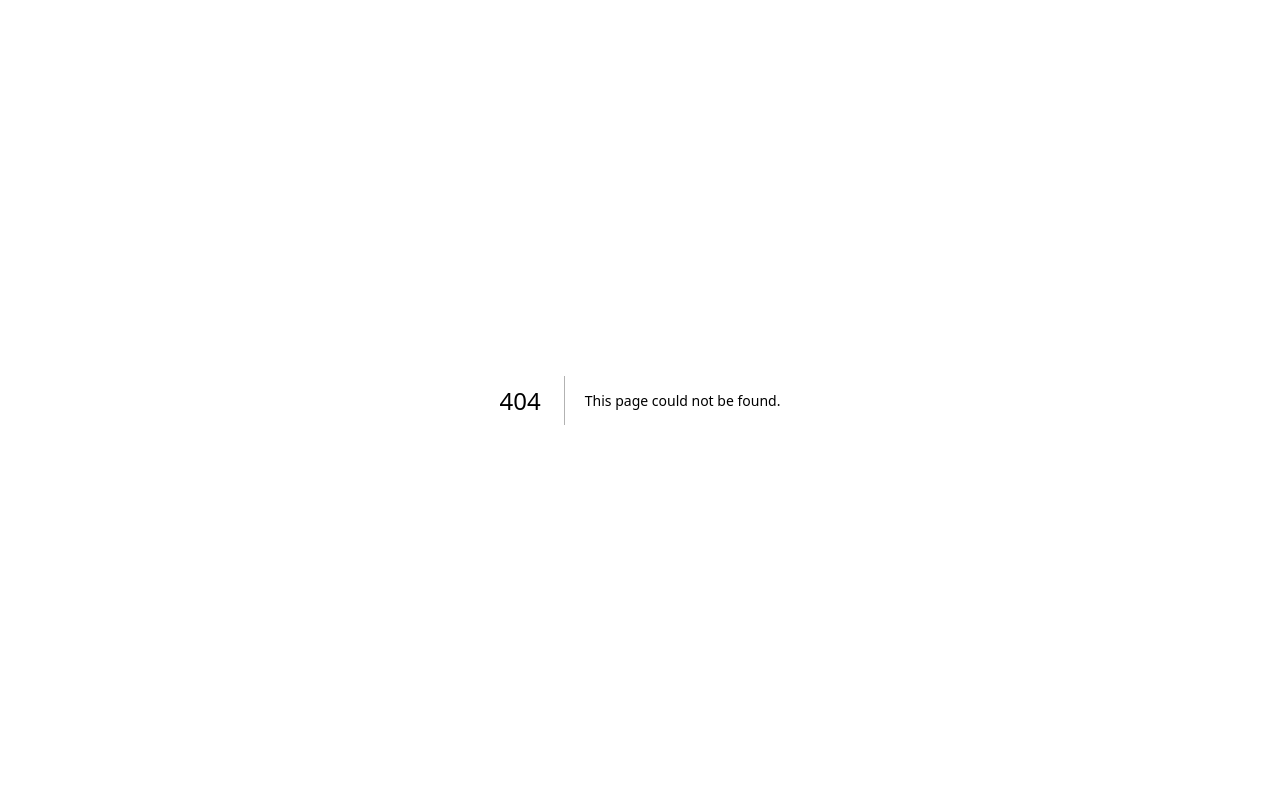
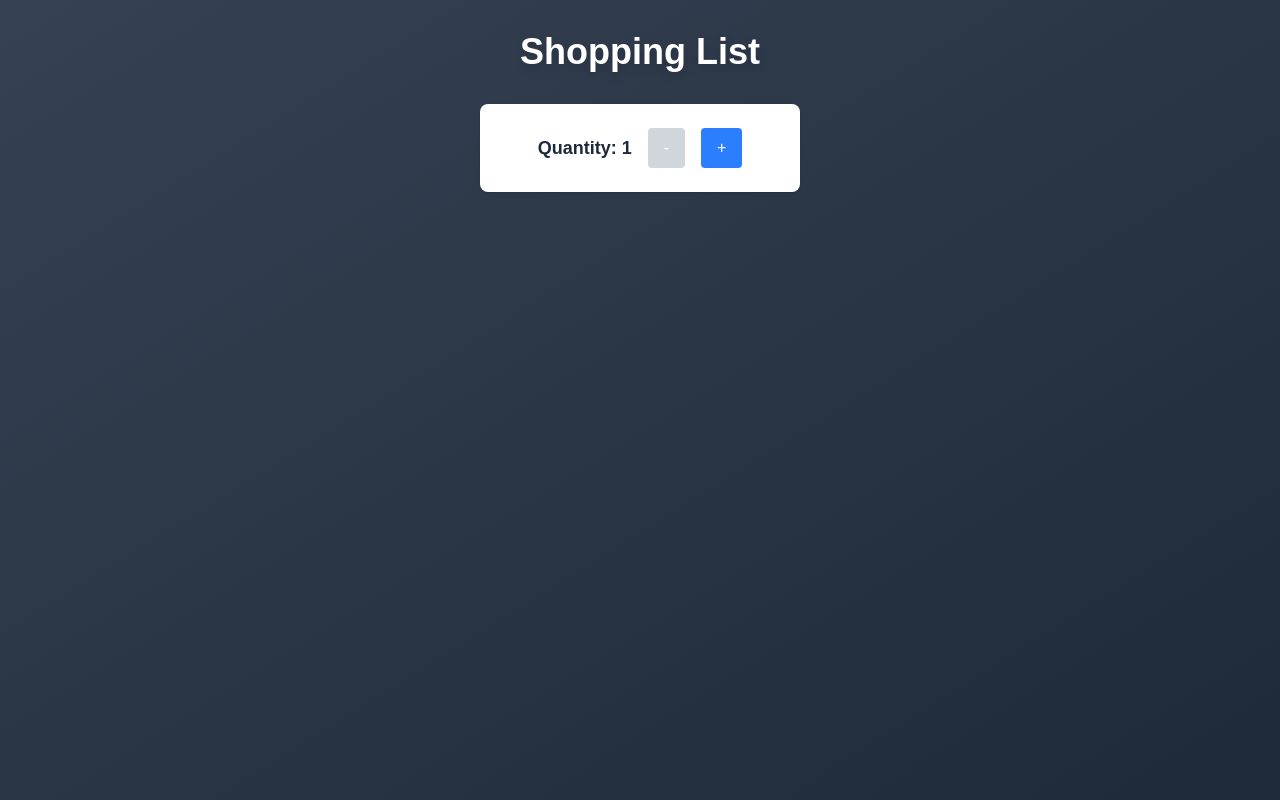
Before and after one commit to mlbrnm/cprg306-assignments, a Next.js app: page /week-4 in a window 1280 px wide. Before the commit this address had no page. Built offline with nearby package versions, Linux system fonts and the light colour scheme.

Commit message:
Week 4 assignment

```diff
--- a/app/page.js
+++ b/app/page.js
@@ -20,6 +20,12 @@ export default function Home() {
           >
             Week 3
           </Link>
+          <Link
+            href="/week-4"
+            className="block text-center py-2 px-4 rounded bg-gray-700 hover:bg-gray-600 transition"
+          >
+            Week 4
+          </Link>
         </div>
       </div>
     </div>
--- /dev/null
+++ b/app/week-4/new-item.js
@@ -0,0 +1,40 @@
+"use client";
+import { useState } from "react";
+
+export default function NewItem() {
+  const [quantity, setQuantity] = useState(1);
+
+  let increment = () => {
+    if (quantity < 20) {
+      setQuantity(quantity + 1);
+    }
+  };
+
+  let decrement = () => {
+    if (quantity > 1) {
+      setQuantity(quantity - 1);
+    }
+  };
+
+  return (
+    <main className="flex flex-row items-center justify-center p-6 mb-4 bg-white rounded-lg shadow space-x-4 max-w-xs mx-auto">
+      <span className="font-semibold text-gray-800 text-lg">
+        Quantity: {quantity}
+      </span>
+      <button
+        onClick={decrement}
+        disabled={quantity === 1}
+        className="px-4 py-2 bg-blue-300 text-white rounded hover:bg-blue-400 disabled:bg-gray-300 transition"
+      >
+        -
+      </button>
+      <button
+        onClick={increment}
+        disabled={quantity === 20}
+        className="px-4 py-2 bg-blue-500 text-white rounded hover:bg-blue-600 disabled:bg-gray-300 transition"
+      >
+        +
+      </button>
+    </main>
+  );
+}
--- /dev/null
+++ b/app/week-4/page.js
@@ -0,0 +1,11 @@
+import NewItem from "./new-item";
+export default function Page() {
+  return (
+    <main className="p-8 bg-gradient-to-br from-gray-700 to-gray-800 min-h-screen">
+      <h1 className="text-4xl font-extrabold text-transparent bg-clip-text bg-white drop-shadow-lg mb-8 text-center">
+        Shopping List
+      </h1>
+      <NewItem />
+    </main>
+  );
+}
```
